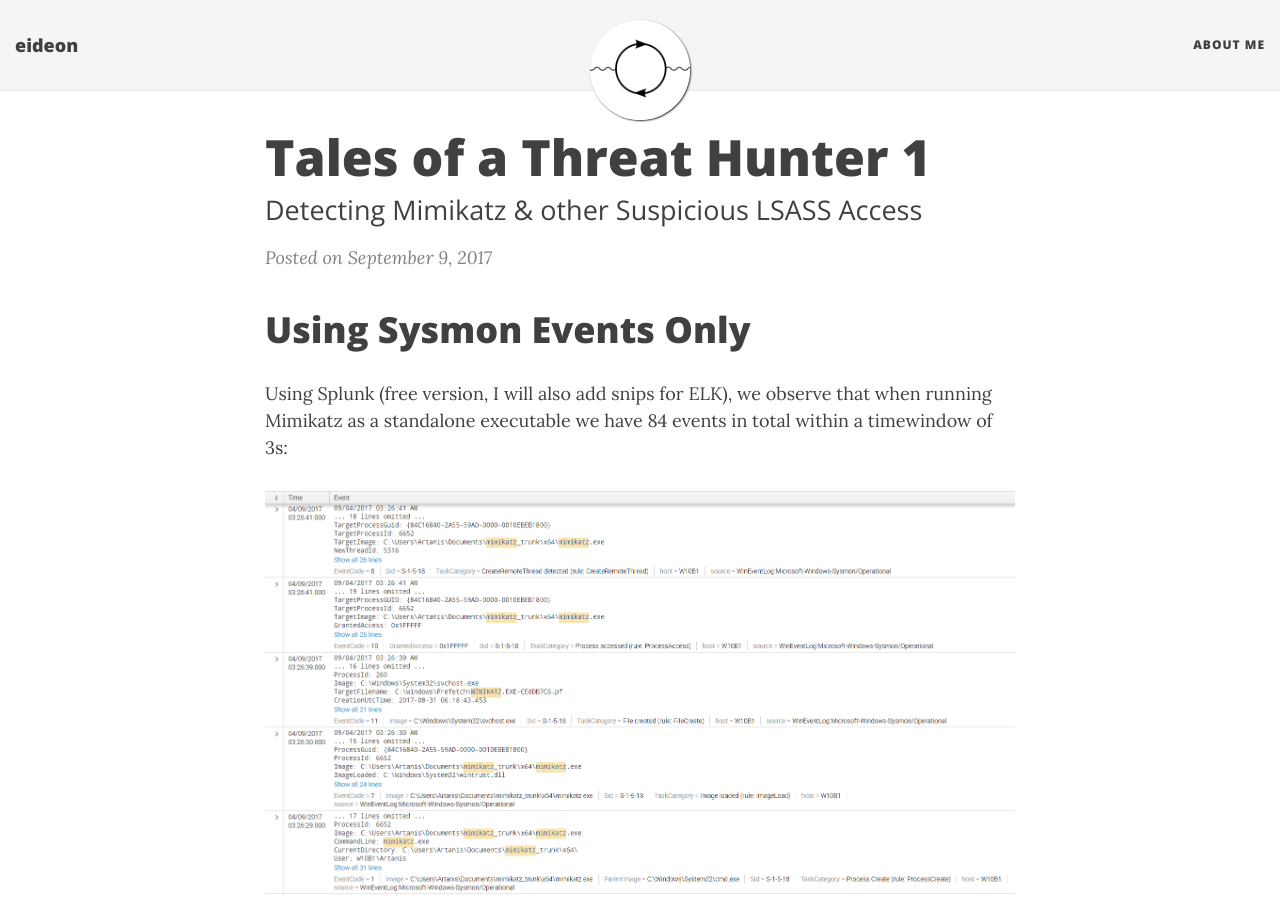
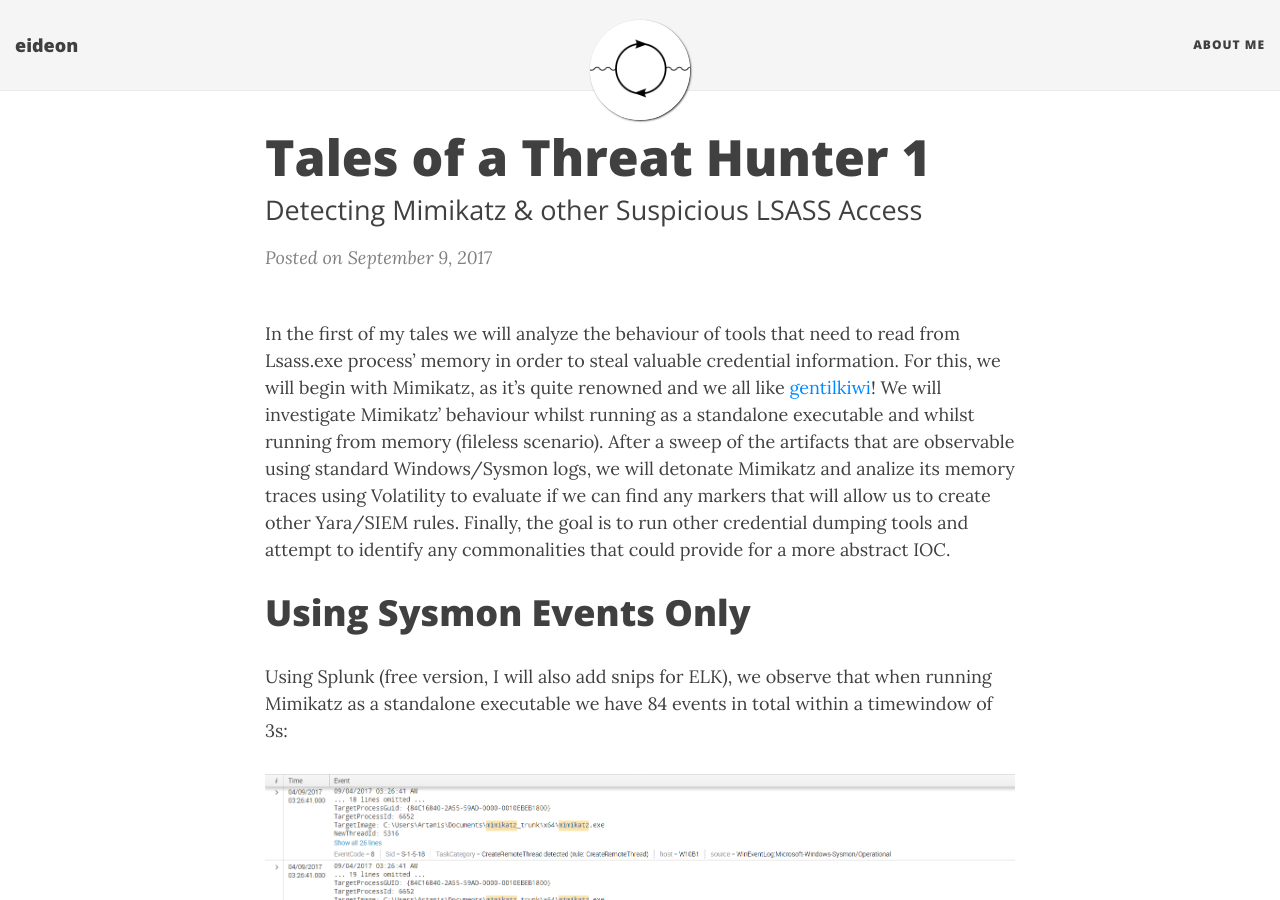
Before and after one commit to darkquasar/darkquasar.github.io, a Jekyll site: the page built from _posts/2017-09-09-THL01-Mimikatz.md, in a window 1280 px wide and 900 px high. Built offline with Jekyll 4.4.1, drawn with Linux system fonts in a browser that asks for light colours; nearby versions of some CDN libraries.

Commit message:
Update 2017-09-09-THL01-Mimikatz.md

```diff
--- a/_posts/2017-09-09-THL01-Mimikatz.md
+++ b/_posts/2017-09-09-THL01-Mimikatz.md
@@ -3,6 +3,10 @@
 title: Tales of a Threat Hunter 1
 subtitle: Detecting Mimikatz & other Suspicious LSASS Access
 ---
+
+In the first of my tales we will analyze the behaviour of tools that need to read from Lsass.exe process' memory in order to steal valuable credential information. For this, we will begin with Mimikatz, as it's quite renowned and we all like [gentilkiwi](https://github.com/gentilkiwi/mimikatz/wiki)! We will investigate Mimikatz' behaviour whilst running as a standalone executable and whilst running from memory (fileless scenario).
+After a sweep of the artifacts that are observable using standard Windows/Sysmon logs, we will detonate Mimikatz and analize its memory traces using Volatility to evaluate if we can find any markers that will allow us to create other Yara/SIEM rules.
+Finally, the goal is to run other credential dumping tools and attempt to identify any commonalities that could provide for a more abstract IOC.
 
 Using Sysmon Events Only
 ========================
```
